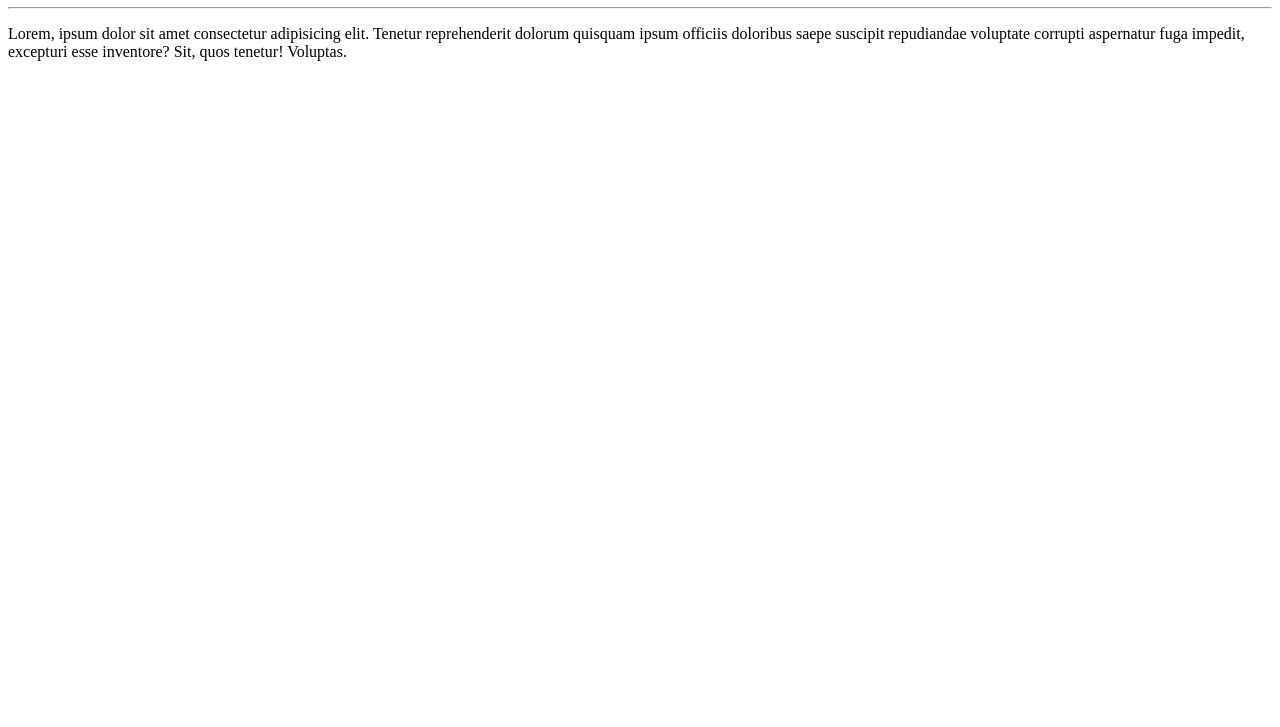
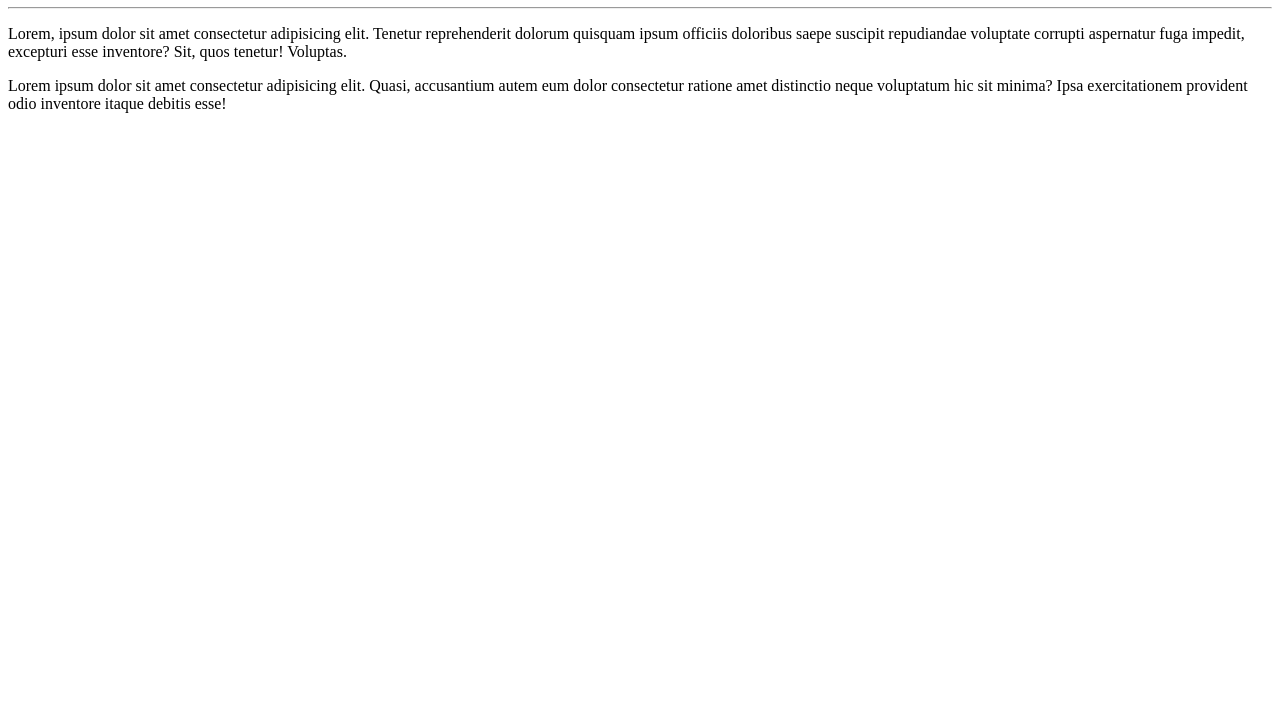
Before and after one commit to MarcosAraujo13/Projetos-Marcos-Araujo, a plain HTML site: page Site exemplo/index.html in a window 1280 px wide. Shown: the part 73-800 px from the top of the page. Drawn offline with Linux system fonts and the light colour scheme.

Commit message:
adicionei paragrafo

```diff
--- a/Site exemplo/index.html
+++ b/Site exemplo/index.html
@@ -9,5 +9,6 @@
     <h1>Olá, Mundo</h1>
     <hr>
     <p>Lorem, ipsum dolor sit amet consectetur adipisicing elit. Tenetur reprehenderit dolorum quisquam ipsum officiis doloribus saepe suscipit repudiandae voluptate corrupti aspernatur fuga impedit, excepturi esse inventore? Sit, quos tenetur! Voluptas.</p>
+    <p>Lorem ipsum dolor sit amet consectetur adipisicing elit. Quasi, accusantium autem eum dolor consectetur ratione amet distinctio neque voluptatum hic sit minima? Ipsa exercitationem provident odio inventore itaque debitis esse!</p>
 </body>
 </html>
```
